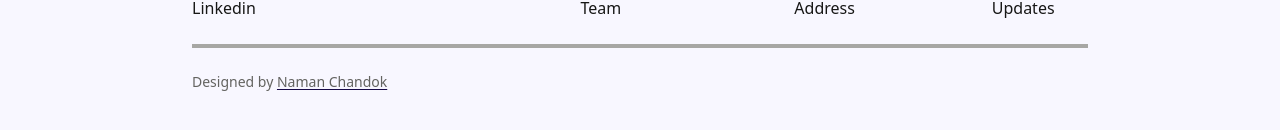
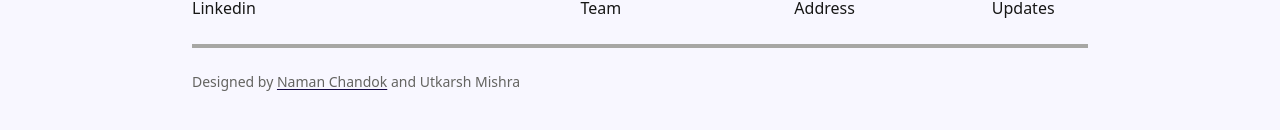
Before and after one commit to NamanChandok/outlive, a Next.js app: page / in a window 1280 px wide. Shown: the part 2689-2819 px from the top of the page. Built offline with nearby package versions, Linux system fonts and the light colour scheme.

Commit message:
Update Footer.tsx

```diff
--- a/components/Footer.tsx
+++ b/components/Footer.tsx
@@ -34,7 +34,7 @@ export default function Footer({}: Props) {
             </div>
         </div>
         <hr className='border-[#a7a7a4] border-2 w-full' />
-        <p className='text-[#646461] text-sm'>Designed by <a className='underline decoration-outlive-blue underline-offset-2 underline-2 hover:text-dark transition duration-300 ease-in-out' href='https://namanchandok.github.io'>Naman Chandok</a></p>
+        <p className='text-[#646461] text-sm'>Designed by <a className='underline decoration-outlive-blue underline-offset-2 underline-2 hover:text-dark transition duration-300 ease-in-out' href='https://namanchandok.github.io'>Naman Chandok</a> and Utkarsh Mishra</p>
     </div>
   )
 }
```
